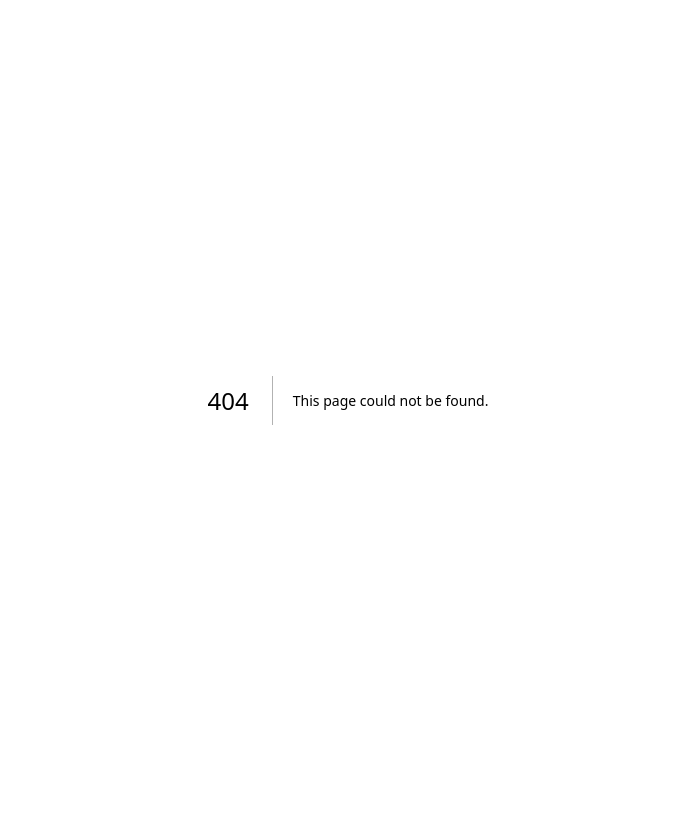
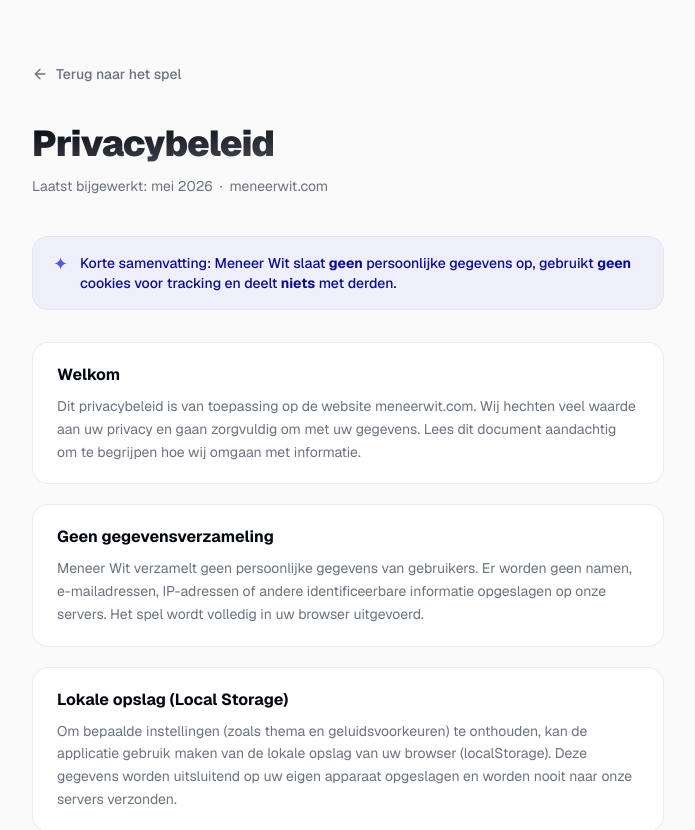
Before and after one commit to AlexLamper/MeneerWit, a Next.js app: page /privacybeleid in a window 1280 px wide. Before the commit this address had no page. Shown: the top 830 px of the page, without its empty margins (292-987 px from the left). Before the commit the page ends 800 px from the top, so only its background shows below. Built offline with nearby package versions, Linux system fonts and the light colour scheme.

Commit message:
added privacy policy page

```diff
--- /dev/null
+++ b/app/privacybeleid/page.tsx
@@ -0,0 +1,100 @@
+import type { Metadata } from "next";
+import Link from "next/link";
+import { ArrowLeft } from "lucide-react";
+
+export const metadata: Metadata = {
+  title: "Privacybeleid | Meneer Wit",
+  description: "Lees het privacybeleid van Meneer Wit. Wij verzamelen geen persoonlijke gegevens.",
+  robots: { index: true, follow: true },
+};
+
+const sections = [
+  {
+    title: "Welkom",
+    content:
+      "Dit privacybeleid is van toepassing op de website meneerwit.com. Wij hechten veel waarde aan uw privacy en gaan zorgvuldig om met uw gegevens. Lees dit document aandachtig om te begrijpen hoe wij omgaan met informatie.",
+  },
+  {
+    title: "Geen gegevensverzameling",
+    content:
+      "Meneer Wit verzamelt geen persoonlijke gegevens van gebruikers. Er worden geen namen, e-mailadressen, IP-adressen of andere identificeerbare informatie opgeslagen op onze servers. Het spel wordt volledig in uw browser uitgevoerd.",
+  },
+  {
+    title: "Lokale opslag (Local Storage)",
+    content:
+      "Om bepaalde instellingen (zoals thema en geluidsvoorkeuren) te onthouden, kan de applicatie gebruik maken van de lokale opslag van uw browser (localStorage). Deze gegevens worden uitsluitend op uw eigen apparaat opgeslagen en worden nooit naar onze servers verzonden.",
+  },
+  {
+    title: "Cookies",
+    content:
+      "Meneer Wit maakt geen gebruik van tracking cookies, analytische cookies of advertentiecookies. Er worden geen cookies geplaatst om uw gedrag online te volgen.",
+  },
+  {
+    title: "Externe diensten",
+    content:
+      "Wij maken geen gebruik van externe analysediensten (zoals Google Analytics), advertentienetwerken of sociale mediapixels. Uw bezoek aan onze website wordt niet gevolgd of gedeeld met derden.",
+  },
+  {
+    title: "Beveiliging",
+    content:
+      "Omdat wij geen persoonlijke gegevens verzamelen, bestaat er geen risico dat uw gegevens bij ons worden blootgesteld aan een datalek. De verbinding met onze website is beveiligd via HTTPS.",
+  },
+  {
+    title: "Wijzigingen in dit beleid",
+    content:
+      "Wij behouden ons het recht voor om dit privacybeleid te wijzigen. Eventuele wijzigingen worden op deze pagina gepubliceerd. Wij raden u aan deze pagina periodiek te raadplegen.",
+  },
+  {
+    title: "Contact",
+    content:
+      "Heeft u vragen over dit privacybeleid? U kunt contact opnemen via het e-mailadres dat vermeld staat op de website.",
+  },
+];
+
+export default function PrivacybeleidPage() {
+  return (
+    <main className="min-h-screen bg-background text-foreground">
+      <div className="max-w-2xl mx-auto px-5 py-12 sm:py-16">
+        <Link
+          href="/"
+          className="inline-flex items-center gap-2 text-sm font-medium text-muted-foreground hover:text-foreground transition-colors mb-10 group"
+        >
+          <ArrowLeft className="w-4 h-4 group-hover:-translate-x-0.5 transition-transform" />
+          Terug naar het spel
+        </Link>
+
+        <div className="mb-10">
+          <h1 className="text-3xl sm:text-4xl font-black tracking-tight bg-clip-text text-transparent bg-gradient-to-br from-foreground to-foreground/60 mb-3">
+            Privacybeleid
+          </h1>
+          <p className="text-sm text-muted-foreground">
+            Laatst bijgewerkt: mei 2026 &nbsp;·&nbsp; meneerwit.com
+          </p>
+        </div>
+
+        <div className="rounded-2xl bg-accent/60 border border-border/60 px-5 py-4 mb-8 flex items-start gap-3">
+          <span className="text-primary text-lg leading-none mt-0.5">✦</span>
+          <p className="text-sm font-medium text-accent-foreground">
+            Korte samenvatting: Meneer Wit slaat <strong>geen</strong> persoonlijke gegevens op, gebruikt <strong>geen</strong> cookies voor tracking en deelt <strong>niets</strong> met derden.
+          </p>
+        </div>
+
+        <div className="space-y-5">
+          {sections.map((section, i) => (
+            <div
+              key={i}
+              className="rounded-2xl bg-card border border-border/60 px-6 py-5"
+            >
+              <h2 className="text-base font-bold mb-2">{section.title}</h2>
+              <p className="text-sm text-muted-foreground leading-relaxed">{section.content}</p>
+            </div>
+          ))}
+        </div>
+
+        <p className="mt-10 text-xs text-muted-foreground text-center">
+          © {new Date().getFullYear()} Meneer Wit · Alle rechten voorbehouden
+        </p>
+      </div>
+    </main>
+  );
+}
```
Also changed, not shown: 1 other file (tests, documents, lock files or other folders).
